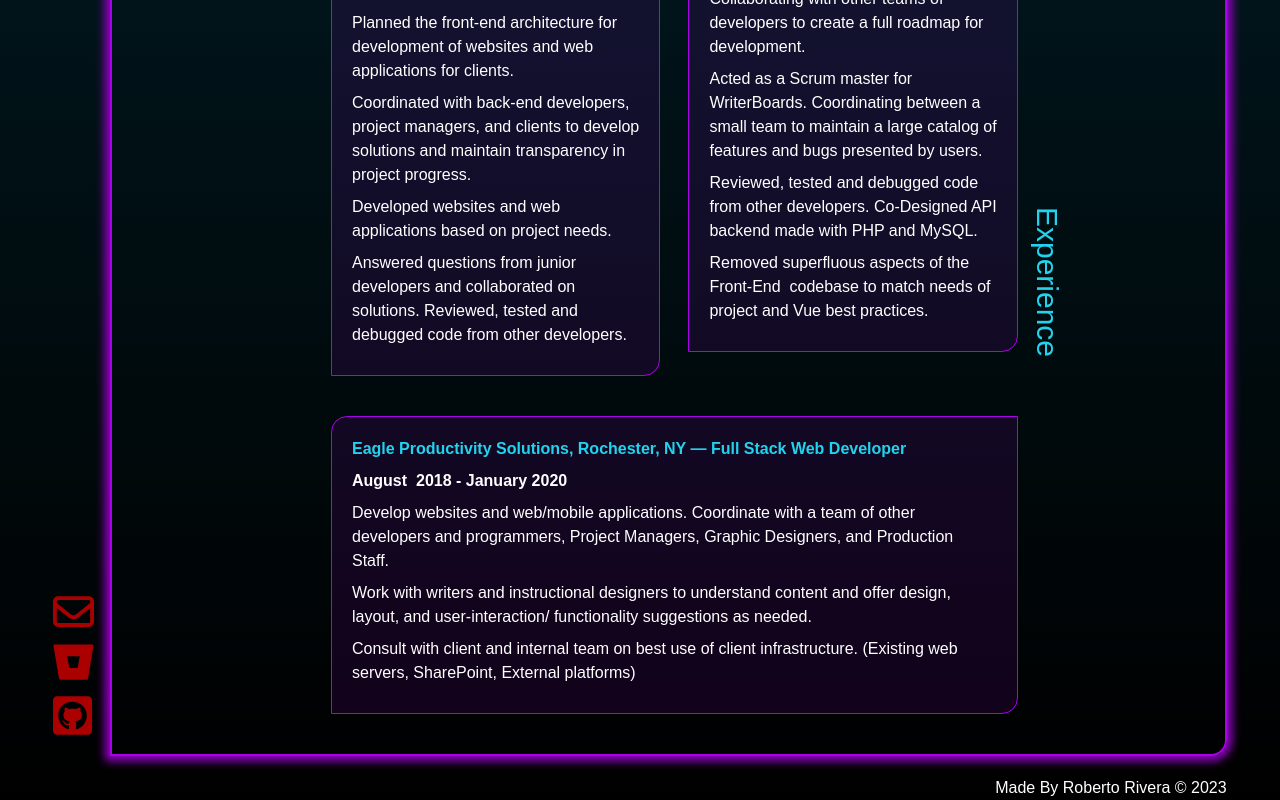
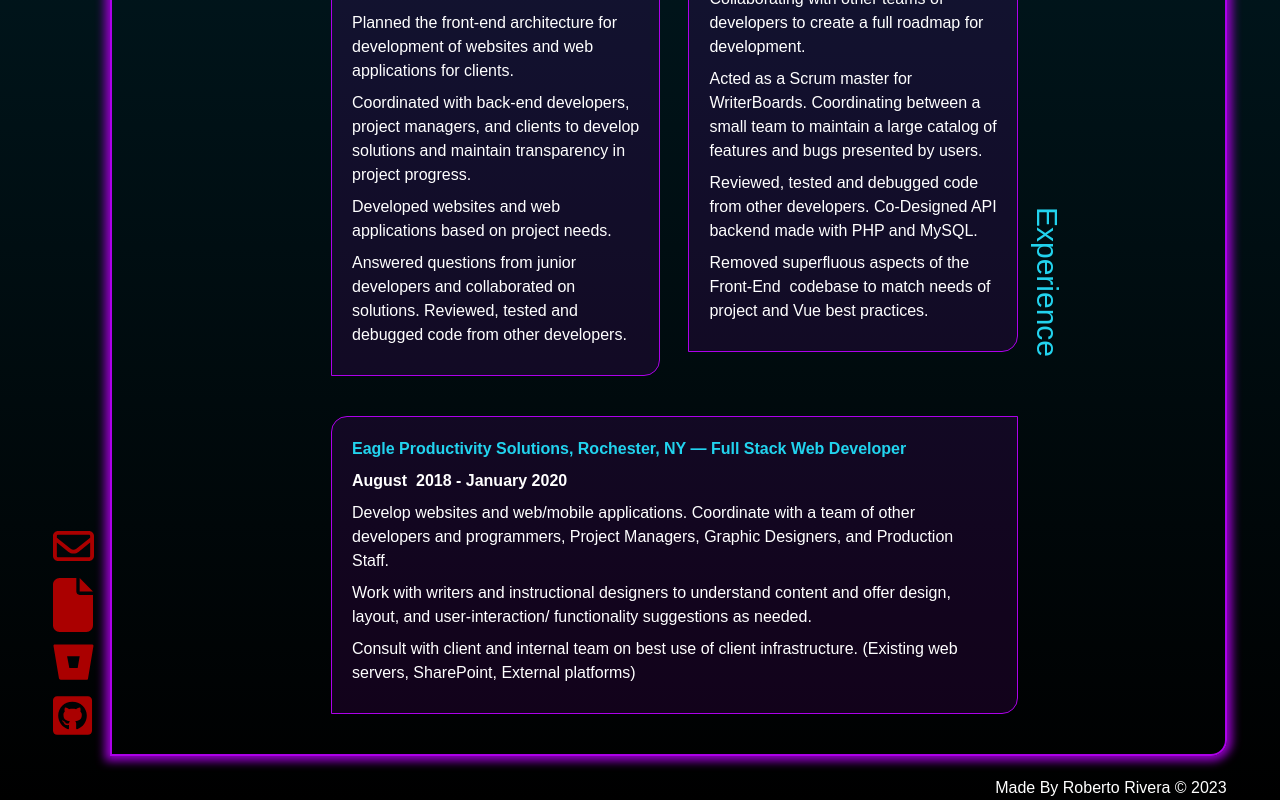
Before and after one commit to digitalvillainy/riveraport, a Next.js app: page / in a window 1280 px wide. Shown: the part 1656-2456 px from the top of the page. Built offline with nearby package versions, Linux system fonts and the light colour scheme.

Commit message:
added resume link. EOD

```diff
--- a/app/layout.tsx
+++ b/app/layout.tsx
@@ -6,6 +6,7 @@ import GitHubIcon from '@/public/GitHub.svg'
 import BitBucketIcon from '@/public/BitBucket.svg'
 import Link from 'next/link'
 import email from '@/public/email.svg'
+import FileIcon from '@/public/ResumeIcon.svg'
 
 export const metadata: Metadata = {
   title: 'Roberto Rivera | Full Stack Web Developer',
@@ -28,6 +29,11 @@ export default function RootLayout({
             <Link href={'mailto:roberto@robertorivera.dev'} target='_blank'>
               <Image className='mb-3' src={email} alt='Mail' title='Email me!' width={43} height={43} />
             </Link>
+
+            <Link href={'/Roberto_Rivera_Resume_2024.pdf'} locale={false} download='pdf' className="mb-3">
+              <Image src={FileIcon} alt='Resume Icon' title='Resume' width={40} height={40} />
+            </Link>
+
             <Link href={'https://www.bitbucket.com'} target='_blank'>
               <Image src={BitBucketIcon} alt='BitBucket Icon' title='BitBucket' width={43} height={43} />
             </Link>
```
Also changed, not shown: public/ResumeIcon.svg (added), 1 other file (tests, documents, lock files or other folders).
